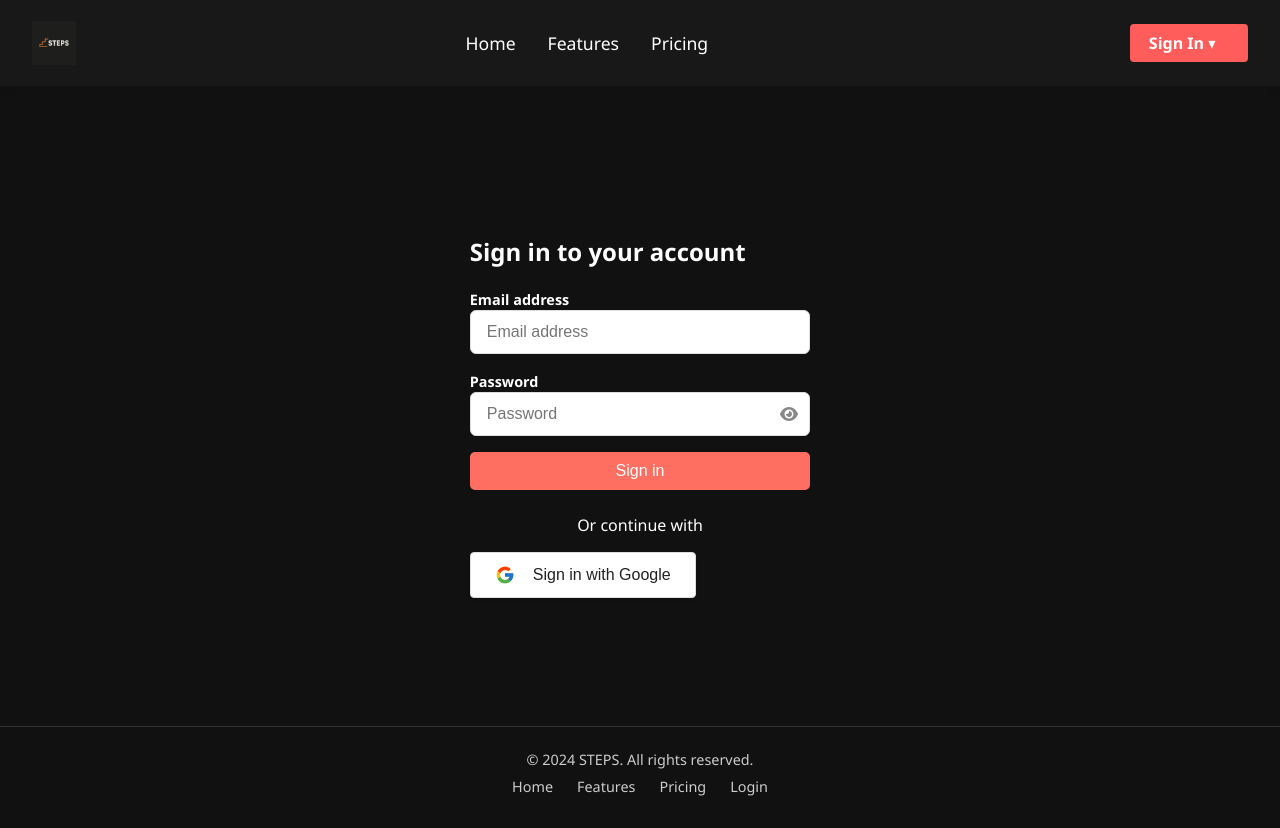
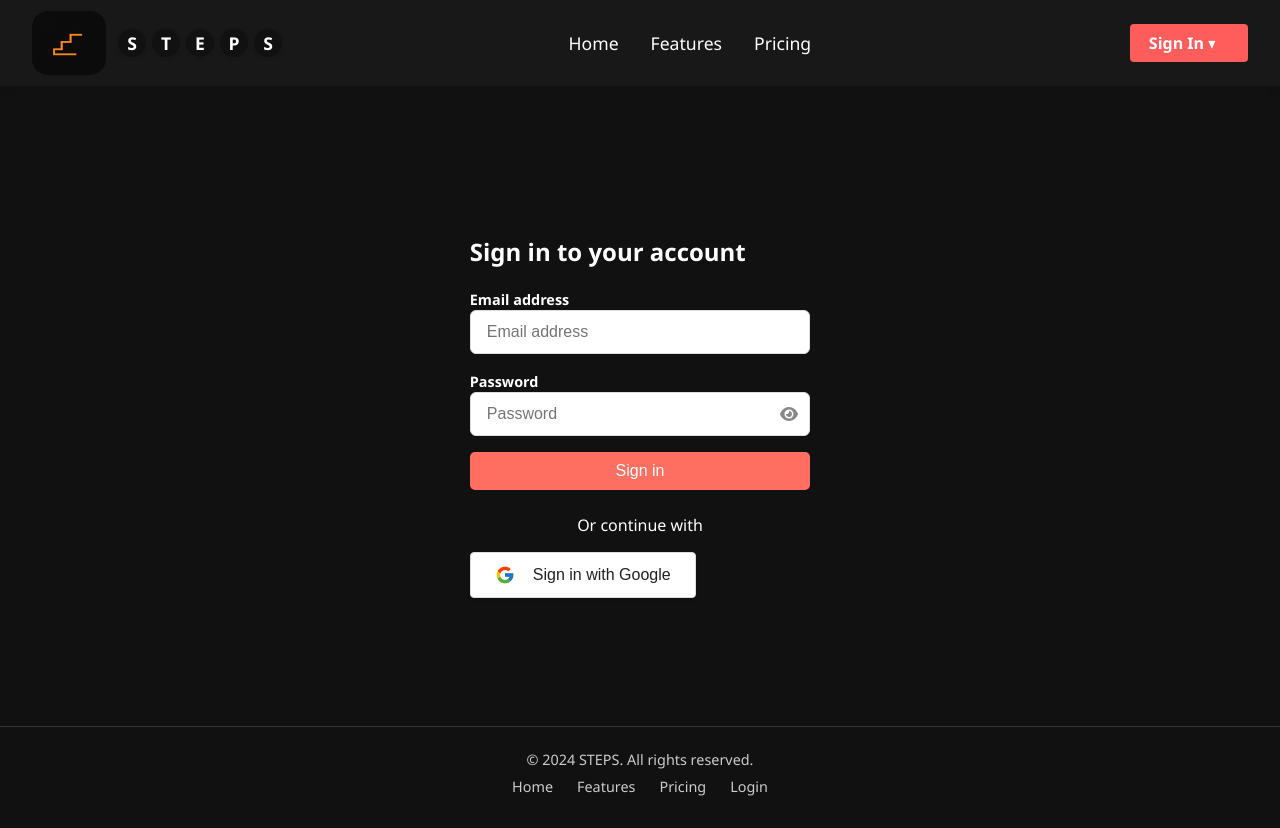
Before and after one commit to MarwenCode/progress, a React (Vite) app in the folder client/: page /login in a window 1280 px wide. Built offline with nearby package versions, Linux system fonts and the light colour scheme.

Commit message:
navbar & authentification

```diff
--- a/client/src/components/auth/GoogleCallback.jsx
+++ b/client/src/components/auth/GoogleCallback.jsx
@@ -1,7 +1,7 @@
 import { useEffect } from 'react';
 import { useNavigate, useLocation } from 'react-router-dom';
 import { useDispatch } from 'react-redux';
-import { login } from '../../redux/authSlice/authSlice';
+import { login } from '../../redux/userSlice/userSlice';
 import axios from 'axios';
 
 const API_URL = 'http://localhost:5000/api/auth';
@@ -44,7 +44,7 @@ const GoogleCallback = () => {
           const userWithToken = { ...userData, token };
           localStorage.setItem('user', JSON.stringify(userWithToken));
 
-          // Update Redux state with the full user object
+          // Update Redux state with the full user object (userSlice)
           dispatch(login(userWithToken));
 
           // Redirect to home page
--- a/client/src/components/auth/auth.scss
+++ b/client/src/components/auth/auth.scss
@@ -5,6 +5,10 @@
   justify-content: center;
   min-height: 80vh;
   background: #111;
+
+  h2, label {
+    color: #fff;
+  }
 }
 
 .google-btn {
@@ -24,9 +28,6 @@
   box-shadow: 0 2px 4px rgba(0,0,0,0.04);
   gap: 10px;
   min-width: 220px;
-}
-
-.google-btn  {
   margin-right: 10px;
   vertical-align: middle;
   flex-shrink: 0;
@@ -36,26 +37,14 @@
     font-weight: 500;
     font-size: 1rem;
     color: black;
-
+    color: #222 !important;
   }
 
-}
-
-.google-btn:hover {
+  &:hover {
     box-shadow: 0 2px 8px rgba(66, 133, 244, 0.15);
     border-color: #4285f4;
     color: #4285f4;
   }
-
-.auth-container h2, .auth-container label {
-  color: #fff;
-}
-
-.google-btn span {
-  color: #222 !important;
-  font-weight: 500;
-  font-size: 1rem;
-  vertical-align: middle;
 }
 
 .auth-input {
@@ -70,27 +59,26 @@
   outline: none;
   transition: border 0.2s;
   margin-bottom: 0;
+
+  &:focus {
+    border-color: #ff6f61;
   }
-
-.auth-input:focus {
-  border-color: #ff6f61;
 }
 
 .password-input-wrapper {
   display: flex;
   align-items: center;
   position: relative;
-}
 
-.password-input-wrapper .auth-input {
+  .auth-input {
     margin-bottom: 0;
     padding-right: 44px; /* space for the icon */
+  }
 }
 
 .password-toggle-btn {
   position: absolute;
   right: 12px;
-
   background: none;
   border: none;
   cursor: pointer;
@@ -99,24 +87,23 @@
   display: flex;
   align-items: center;
   height: 100%;
-}
 
-.password-toggle-btn:focus {
+  &:focus {
     outline: none;
   }
 
-.password-toggle-btn:hover,
-.password-toggle-btn:focus {
+  &:hover,
+  &:focus {
     color: #888;
     background: none;
     outline: none;
     box-shadow: none;
   }
+}
 
 .auth-dropdown {
   position: relative;
   display: inline-block;
-}
 
   .auth-button {
     width: 80px;
@@ -135,3 +122,4 @@
     box-shadow: 0 2px 4px rgba(0,0,0,0.04);
     z-index: 10;
   }
+}
--- a/client/src/components/footer/footer.scss
+++ b/client/src/components/footer/footer.scss
@@ -29,11 +29,8 @@
         }
       }
     }
-  }
 
-
-  @media (max-width: 480px) {
-    .footer {
+    @media (max-width: 480px) {
       padding: 0.5rem 0.5rem 2rem 0.5rem;
 
       .links {
--- a/client/src/components/navbar/Navbar.jsx
+++ b/client/src/components/navbar/Navbar.jsx
@@ -55,7 +55,14 @@ const Navbar = () => {
   return (
     <nav className="navbar">
       <div className="logo" onClick={() => navigate("/")}>
-        <img src="assets/steps.png" alt="Steps Logo" className="logo-image" />
+        <img src="/assets/stairs.png" alt="Steps Logo" className="logo-image" />
+        <div className="steps-logo-text">
+          <span>S</span>
+          <span>T</span>
+          <span>E</span>
+          <span>P</span>
+          <span>S</span>
+        </div>
       </div>
 
       <div className="nav-pages">
@@ -103,9 +110,12 @@ const Navbar = () => {
 
       <div className="auth-links">
         {isAuthenticated ? (
-          <div className="signout-button" onClick={handleSignOut}>
-            Signout
-          </div>
+          <>
+
+            <div className="signout-button" onClick={handleSignOut}>
+              Signout
+            </div>
+          </>
         ) : (
           <div
             className="auth-dropdown"
--- a/client/src/components/navbar/navbar.scss
+++ b/client/src/components/navbar/navbar.scss
@@ -8,17 +8,61 @@
   box-shadow: 0 2px 8px rgba(0, 0, 0, 0.08);
   position: relative;
   z-index: 10;
-}
 
   .logo {
     display: flex;
+    flex-direction: row;
     align-items: center;
     cursor: pointer;
+
+    .logo-image {
+      height: 64px;
+      width: 74px;
+      border-radius: 16px;
+      transition: transform 0.3s cubic-bezier(0.4, 0.2, 0.2, 1);
+
+      &:hover {
+        transform: scale(1.08) rotate(-4deg);
+      }
     }
 
-.logo-image {
-  height: 44px;
-  width: auto;
+    .steps-logo-text {
+      display: flex;
+      gap: 6px;
+      margin-top: 0;
+      margin-left: 12px;
+
+      span {
+        display: flex;
+        align-items: center;
+        justify-content: center;
+        width: 28px;
+        height: 28px;
+        background: #111;
+        color: #fff;
+        border-radius: 50%;
+        font-weight: bold;
+        font-size: 1.1rem;
+        box-shadow: 0 1px 4px rgba(0,0,0,0.08);
+        letter-spacing: 0;
+        opacity: 0;
+        transform: translateY(20px);
+        animation: steps-fade-in 0.5s forwards;
+        transition: transform 0.2s, background 0.2s, color 0.2s;
+      }
+
+      span:nth-child(1) { animation-delay: 0.1s; }
+      span:nth-child(2) { animation-delay: 0.22s; }
+      span:nth-child(3) { animation-delay: 0.34s; }
+      span:nth-child(4) { animation-delay: 0.46s; }
+      span:nth-child(5) { animation-delay: 0.58s; }
+
+      span:hover {
+        background: #ff5c5c;
+        color: #fff;
+        transform: scale(1.15);
+      }
+    }
   }
 
   .nav-pages {
@@ -26,23 +70,22 @@
     gap: 2rem;
     font-size: 1.1rem;
     font-weight: 500;
-}
 
-.nav-pages span {
+    span {
       color: #fff;
       cursor: pointer;
       transition: color 0.2s;
+
+      &:hover {
+        color: #ff5c5c;
       }
-
-.nav-pages span:hover {
-  color: #ff5c5c;
+    }
   }
 
   .icons-cards {
     display: flex;
     gap: 0.7rem;
     margin-left: 2rem;
-}
 
     .card {
       background: #222;
@@ -53,11 +96,17 @@
       cursor: pointer;
       transition: background 0.2s, color 0.2s;
       box-shadow: 0 1px 4px rgba(0, 0, 0, 0.08);
-}
+      height: 20px;
+      width: 20px;
+      display: flex;
+      align-items: center;
+      justify-content: center;
 
-.card:hover {
+      &:hover {
         background: #ff5c5c;
         color: #fff;
+      }
+    }
   }
 
   .nav-icons {
@@ -65,17 +114,28 @@
     align-items: center;
     gap: 1.2rem;
     margin-left: 2rem;
-}
 
     .nav-item {
+      display: flex;
+      align-items: center;
       color: #fff;
       font-size: 1.3rem;
       cursor: pointer;
       transition: color 0.2s;
+
+      &:hover {
+        color: #ff5c5c;
       }
 
-.nav-item:hover {
+      .home-profile-icon {
+        margin-right: 10px;
+        font-size: 1.3rem;
+        color: #fff;
+        cursor: pointer;
+        transition: color 0.2s;
+        &:hover {
           color: #ff5c5c;
+        }
       }
 
       .user-avatar {
@@ -86,7 +146,6 @@
         margin-right: 0.5rem;
         // border: 2px solid #ff5c5c;
 
-  // Styling for FontAwesome icon
         &.fa-user {
           display: flex;
           align-items: center;
@@ -101,6 +160,9 @@
         color: #fff;
         font-size: 1rem;
         font-weight: 500;
+        margin-left: 0;
+      }
+    }
   }
 
   .auth-links {
@@ -108,7 +170,6 @@
     align-items: center;
     gap: 1rem;
     margin-left: 2rem;
-}
 
     .signout-button {
       background: #ff5c5c;
@@ -119,10 +180,10 @@
       cursor: pointer;
       font-size: 1rem;
       transition: background 0.2s;
+
+      &:hover {
+        background: #ff3838;
       }
-
-.signout-button:hover {
-  background: #ff3838;
     }
 
     .auth-dropdown {
@@ -137,10 +198,10 @@
         cursor: pointer;
         font-size: 1rem;
         transition: background 0.2s;
+
+        &:hover {
+          background: #ff3838;
         }
-
-  .auth-button:hover {
-    background: #ff3838;
       }
 
       .dropdown-menu {
@@ -167,6 +228,7 @@
         }
       }
     }
+  }
 
   @media (max-width: 900px) {
     .nav-pages,
@@ -177,7 +239,15 @@
       margin-left: 1rem;
     }
 
-  .navbar {
+    & {
       padding: 0.7rem 1rem;
     }
   }
+
+  @keyframes steps-fade-in {
+    to {
+      opacity: 1;
+      transform: translateY(0);
+    }
+  }
+}
--- a/client/src/redux/userSlice/UserSlice.js
+++ b/client/src/redux/userSlice/UserSlice.js
@@ -140,6 +140,12 @@ export const userSlice = createSlice({
       state.isError = false;
       state.message = "";
     },
+    login: (state, action) => {
+      state.user = action.payload;
+      state.isSuccess = true;
+      state.isError = false;
+      state.message = "";
+    },
   },
   extraReducers: (builder) => {
     builder
@@ -244,5 +250,5 @@ export const userSlice = createSlice({
   },
 });
 
-export const { reset } = userSlice.actions;
+export const { reset, login } = userSlice.actions;
 export default userSlice.reducer;
```
Also changed, not shown: client/public/assets/stairs.png (added), client/public/assets/steps.png. Lines whose indentation alone changed are shown as unchanged.
